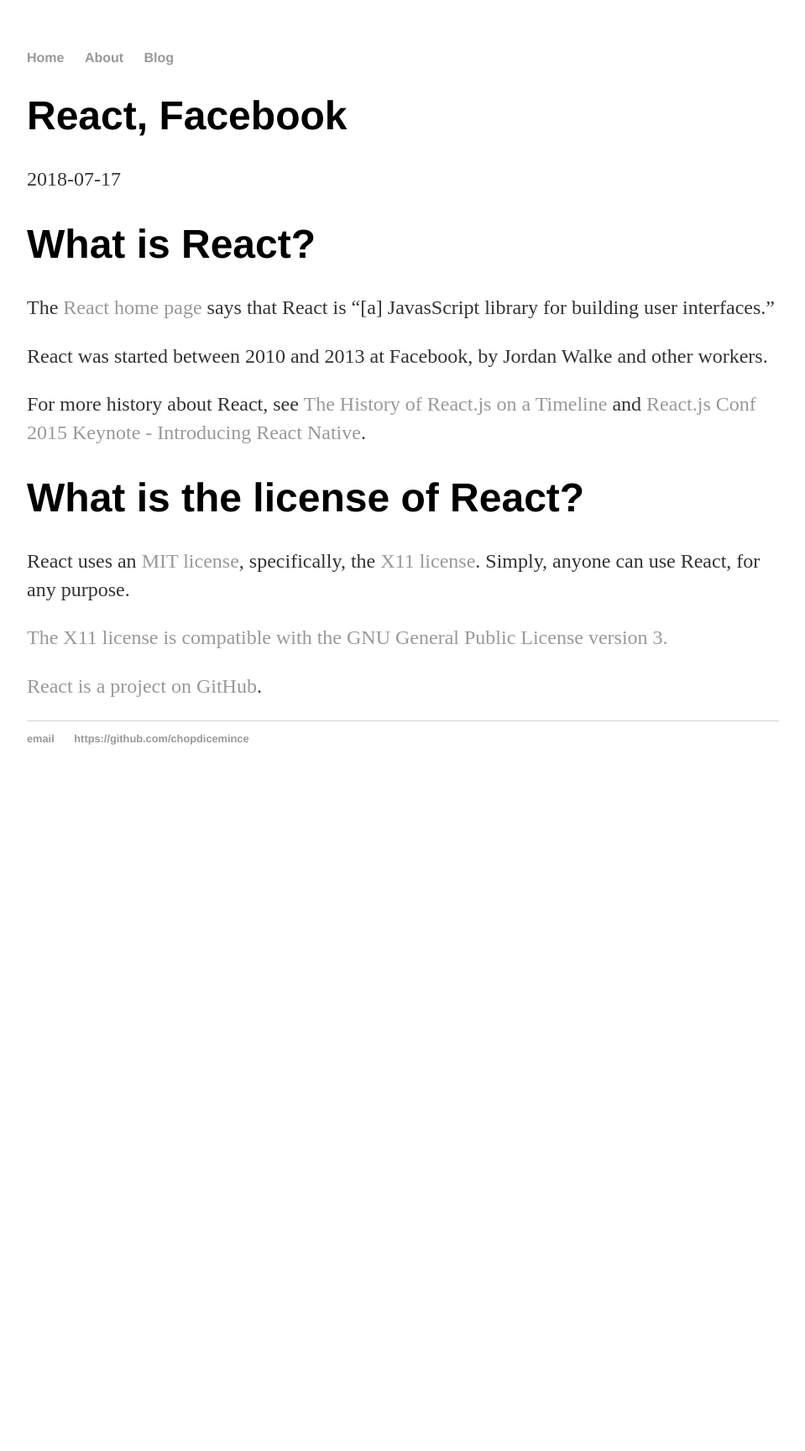
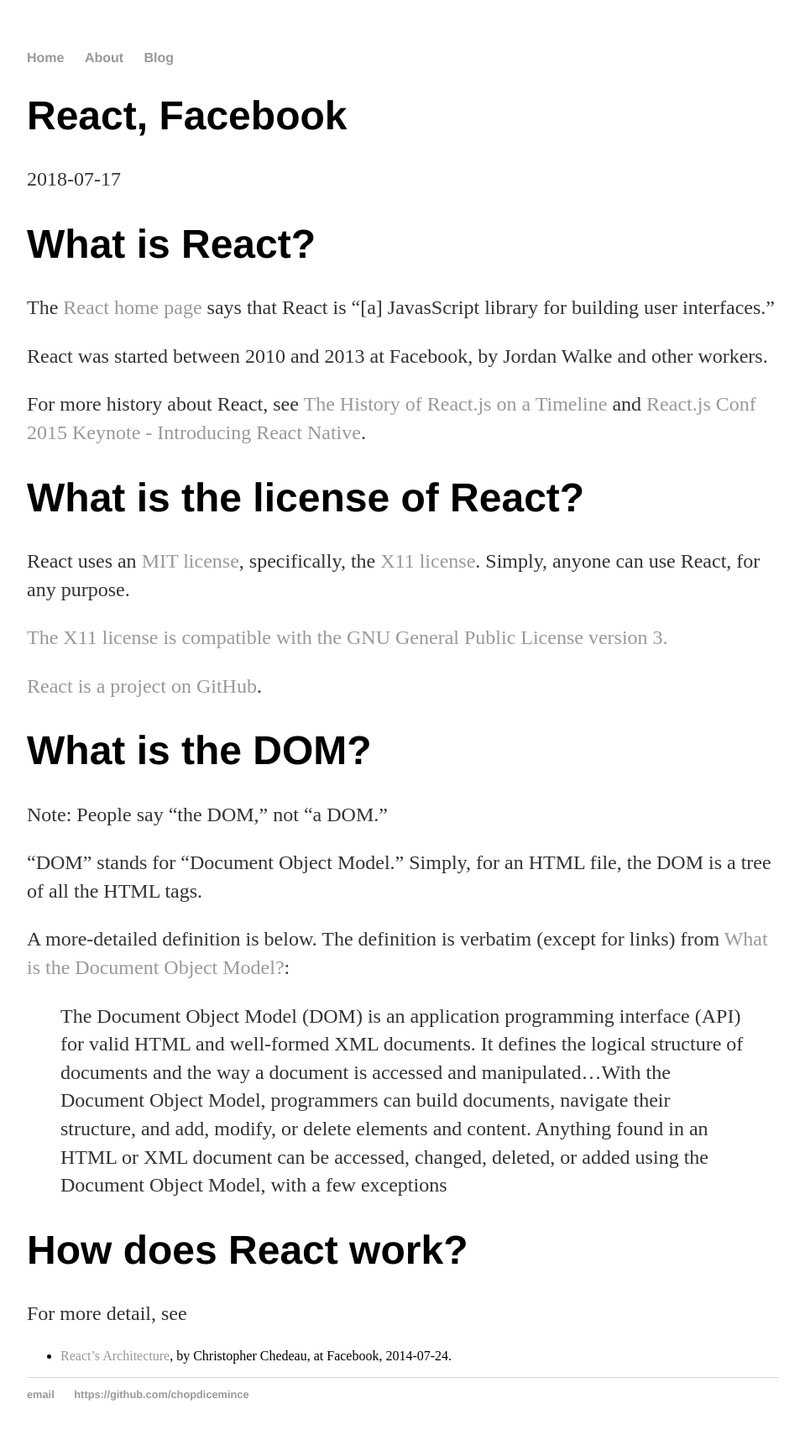
Before and after one commit to chopdicemince/chopdicemince.github.io, a Jekyll site: the page built from _posts/2018-07-17-react-and-facebook.md, in a window 1280 px wide. Shown: the whole page at 84% size, without its empty margins (160-1119 px from the left). Built offline with Jekyll 4.4.1, drawn with Linux system fonts in a browser that asks for light colours; before the commit the page ends 947 px from its top, so only the background shows below that.

Commit message:
Add questions about DOM and how React works

```diff
--- a/_posts/2018-07-17-react-and-facebook.md
+++ b/_posts/2018-07-17-react-and-facebook.md
@@ -19,3 +19,19 @@
 [The X11 license is compatible with the GNU General Public License version 3.](https://www.gnu.org/licenses/license-list.html#X11License)
 
 [React is a project on GitHub](https://github.com/facebook/react).
+
+# What is the DOM?
+
+Note: People say "the DOM," not "a DOM."
+
+"DOM" stands for "Document Object Model." Simply, for an HTML file, the DOM is a tree of all the HTML tags.
+
+A more-detailed definition is below. The definition is verbatim (except for links) from [What is the Document Object Model?](https://www.w3.org/TR/DOM-Level-2-Core/introduction.html):
+
+> The Document Object Model (DOM) is an application programming interface (API) for valid HTML and well-formed XML documents. It defines the logical structure of documents and the way a document is accessed and manipulated...With the Document Object Model, programmers can build documents, navigate their structure, and add, modify, or delete elements and content. Anything found in an HTML or XML document can be accessed, changed, deleted, or added using the Document Object Model, with a few exceptions
+
+# How does React work?
+
+For more detail, see
+
+* [React's Architecture](https://conferences.oreilly.com/oscon/oscon2014/public/schedule/detail/34568), by Christopher Chedeau, at Facebook, 2014-07-24.
```
